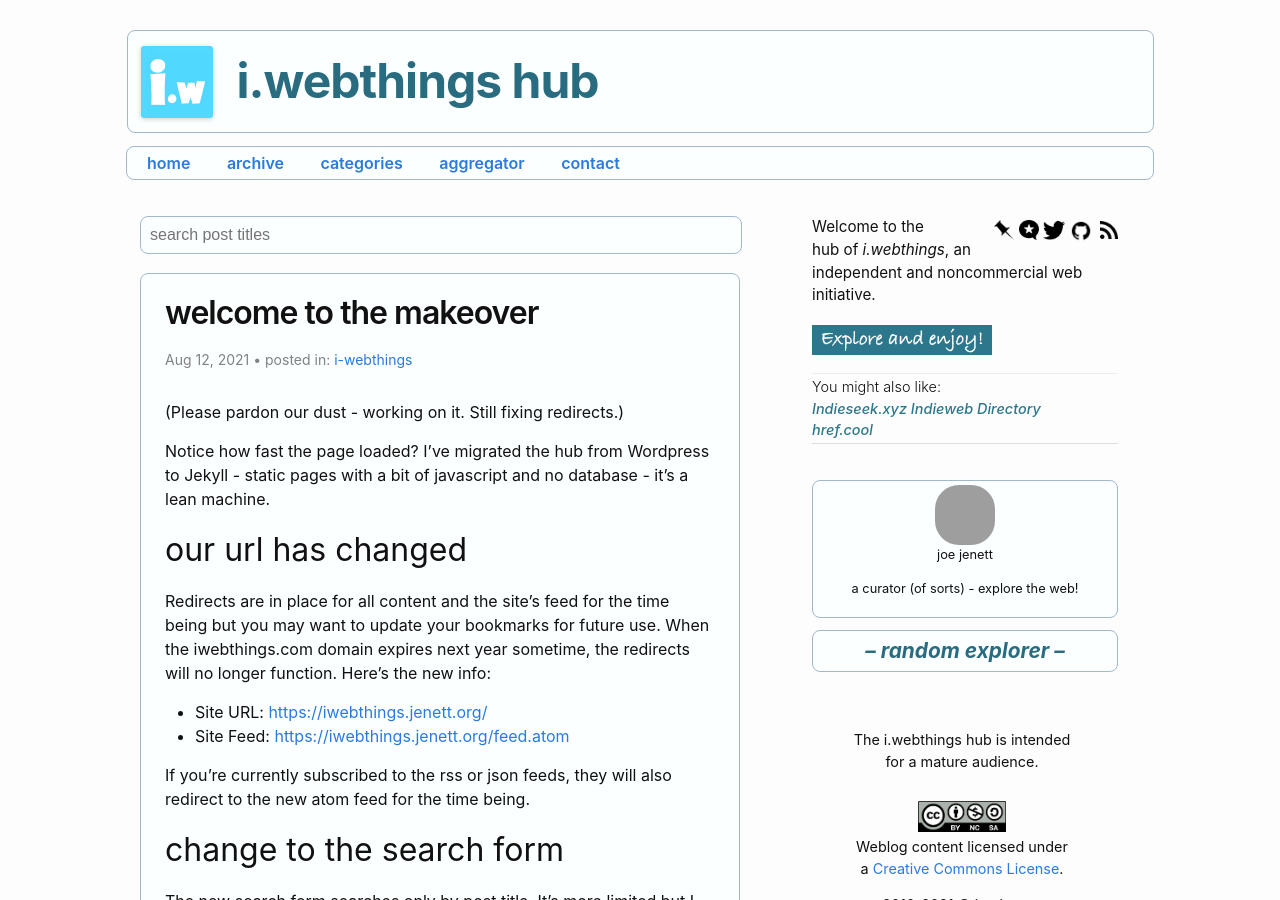
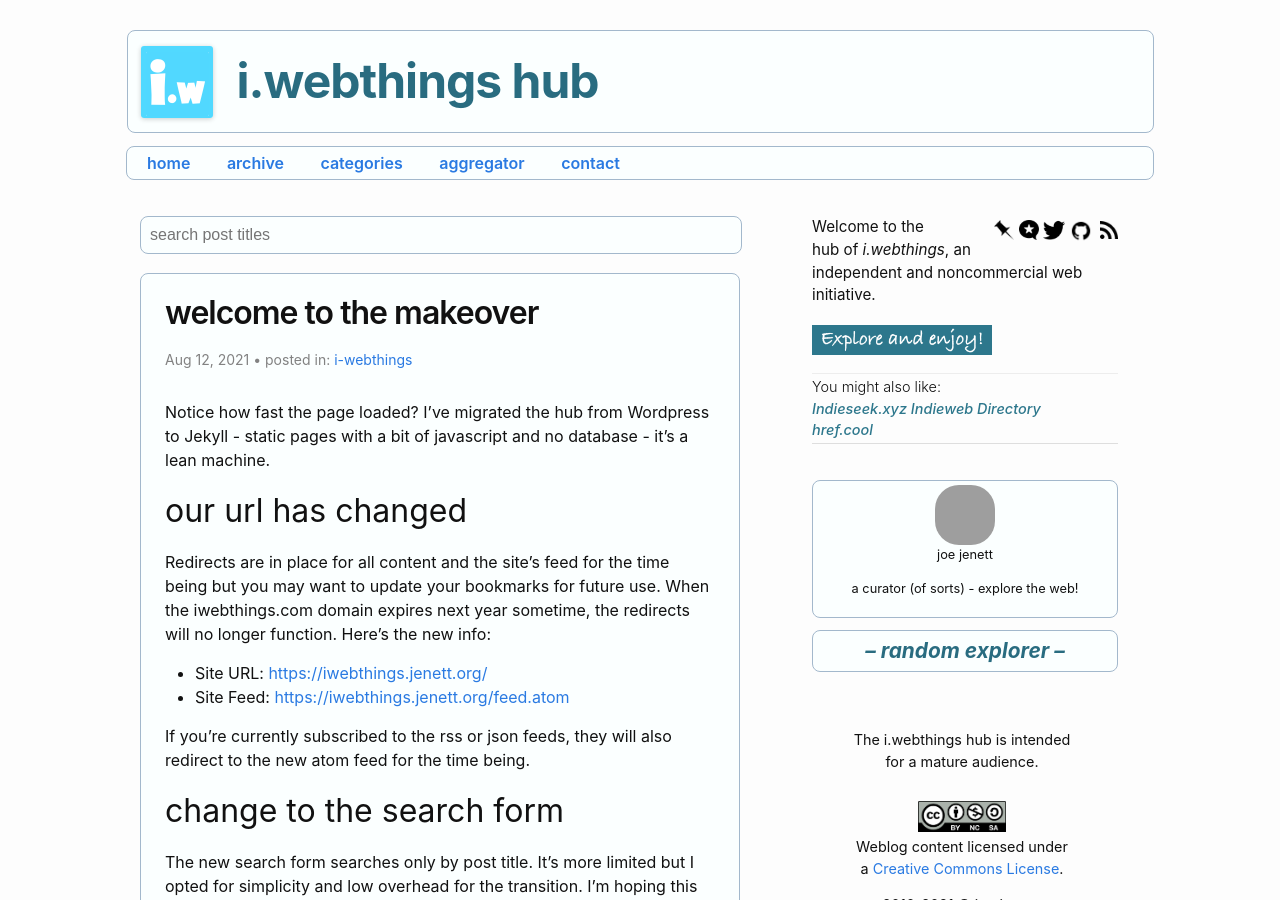
Before and after one commit to joejenett/i.webthings, a Jekyll site: the page built from _posts/2021-08-12-welcome-to-the-makeover.md, in a window 1280 px wide and 900 px high. Built offline with Jekyll 4.4.1, drawn with Linux system fonts in a browser that asks for light colours; comment, search, counter and statistics services are not loaded; grey boxes are pictures that could not be loaded.

Commit message:
Update 2021-08-12-welcome-to-the-makeover.md

```diff
--- a/_posts/2021-08-12-welcome-to-the-makeover.md
+++ b/_posts/2021-08-12-welcome-to-the-makeover.md
@@ -5,7 +5,6 @@ date:   2021-08-12 09:30:00 -0400
 categories: i-webthings
 slug: what-have-you
 ---
-<p>(Please pardon our dust - working on it. Still fixing redirects.)</p>
 <p>Notice how fast the page loaded? I’ve migrated the hub from Wordpress to Jekyll - static pages with a bit of javascript and no database - it’s a lean machine.</p>
 <h2>our url has changed</h2>
 <p>Redirects are in place for all content and the site’s feed for the time being but you may want to update your bookmarks for future use. When the iwebthings.com domain expires next year sometime, the redirects will no longer function. Here’s the new info:</p>
```
